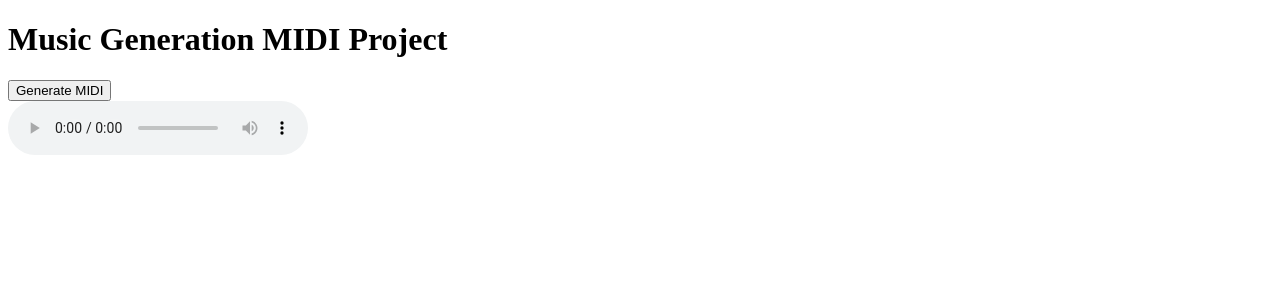
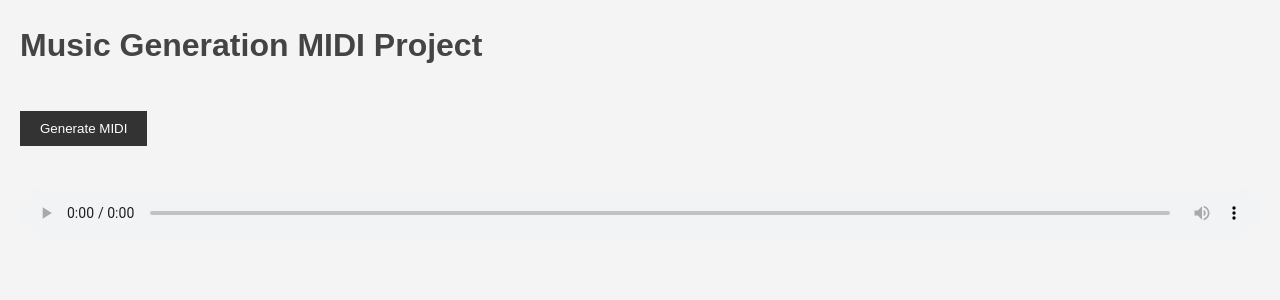
Before and after one commit to Sheldon01/Music-Generation-Website, a Flask app: page / in a window 1280 px wide. Shown: the top 300 px of the page. Run offline with Flask 3, Linux system fonts and the light colour scheme.

Commit message:
Sorted some basic styles and got the player to successfully render and play midi files

```diff
--- a/musicgenerationwebsite/templates/index.html
+++ b/musicgenerationwebsite/templates/index.html
@@ -4,9 +4,10 @@
     <meta charset="UTF-8" />
     <meta name="viewport" content="width=device-width, initial-scale=1.0" />
     <title>Music Generation MIDI Project</title>
-    <style>
-      /* Add your CSS styles here */
-    </style>
+    <link
+      rel="stylesheet"
+      href="{{ url_for('static', filename='styles.css') }}"
+    />
   </head>
   <body>
     <h1>Music Generation MIDI Project</h1>
--- /dev/null
+++ b/musicgenerationwebsite/templates/static/styles.css
@@ -0,0 +1,40 @@
+/* Reset some basic elements */
+body,
+h1,
+button,
+audio {
+  margin: 0;
+  padding: 0;
+}
+
+body {
+  font-family: Arial, sans-serif;
+  line-height: 1.6;
+  color: #333;
+  padding: 20px;
+  background-color: #f4f4f4;
+}
+
+h1 {
+  color: #444;
+  margin-bottom: 20px;
+}
+
+button {
+  display: inline-block;
+  color: #fff;
+  background-color: #333;
+  padding: 10px 20px;
+  margin: 20px 0;
+  border: none;
+  cursor: pointer;
+}
+
+button:hover {
+  background-color: #444;
+}
+
+audio {
+  width: 100%;
+  margin-top: 20px;
+}
```
Also changed, not shown: musicgenerationwebsite/templates/styles.css (deleted), 4 other files.
